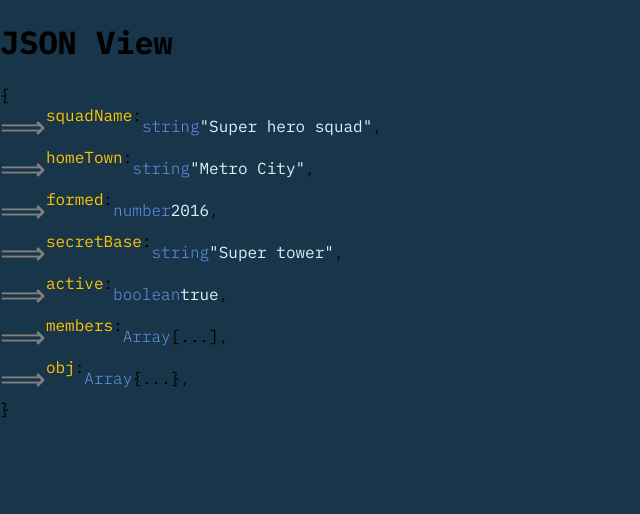
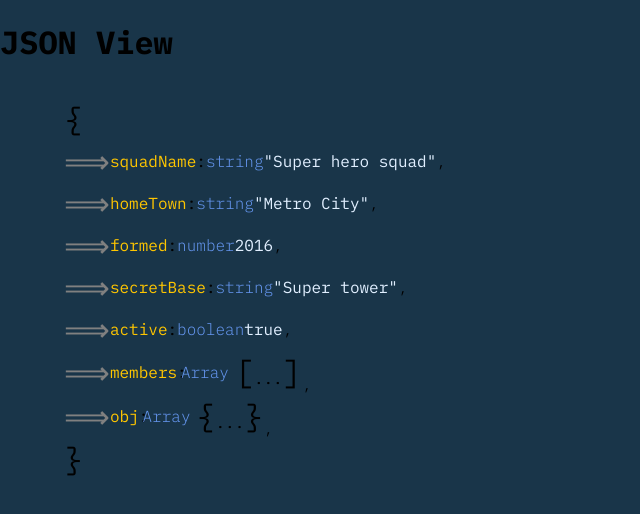
Before and after one commit to akshayupadhya/json-view, a React app: page / in a window 1280 px wide. Shown: the top 514 px of the page, without its empty margins (0-640 px from the left). Built offline with nearby package versions, Linux system fonts and the light colour scheme.

Commit message:
styling for meta tags and allignment

```diff
--- a/src/index.css
+++ b/src/index.css
@@ -2,18 +2,11 @@ body {
 	margin: 0;
 	padding: 0;
 	font-family: "IBM Plex Mono", monospace;
-	/* font-family: -apple-system, BlinkMacSystemFont, "Segoe UI", "Roboto", "Oxygen",
-		"Ubuntu", "Cantarell", "Fira Sans", "Droid Sans", "Helvetica Neue",
-		sans-serif; */
 	-webkit-font-smoothing: antialiased;
 	-moz-osx-font-smoothing: grayscale;
 	background-color: #193549;
 }
 
-/* * {
-	font-family: source-code-pro, Menlo, Monaco, Consolas, "Courier New",
-		monospace;
-} */
 .DataType {
 	color: cornflowerblue;
 }
@@ -34,6 +27,7 @@ body {
 	font-weight: 500;
 	justify-content: center;
 	align-items: center;
+	position: relative;
 }
 .key {
 	font-weight: 500;
@@ -42,18 +36,28 @@ body {
 .generic {
 	color: #e1efff;
 }
-span.tag.openingBrace {
-	/* display: block; */
-}
 .key-value {
 	display: flex;
+	align-items: center;
 }
 .ArrayView {
 	display: flex;
 	flex-direction: column;
-	/* justify-content: flex-start; */
 	align-items: flex-start;
 }
 span.meta.tab {
 	font-size: 2rem;
 }
+.array,
+.object {
+	padding: 1% 5%;
+}
+span.meta.comma {
+	position: absolute;
+	bottom: 0;
+	left: 100%;
+}
+span.tag.openingBrace,
+span.tag.closingBrace {
+	font-size: 2rem;
+}
```
